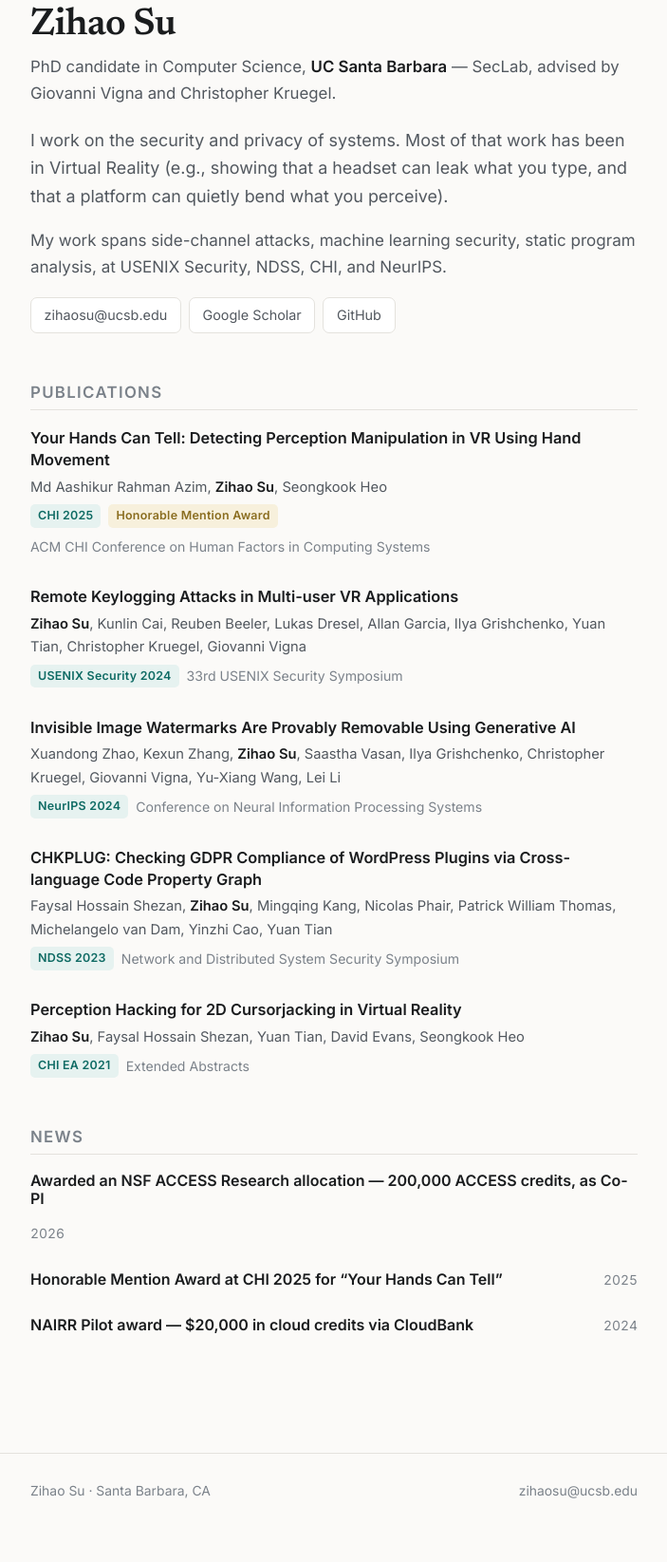
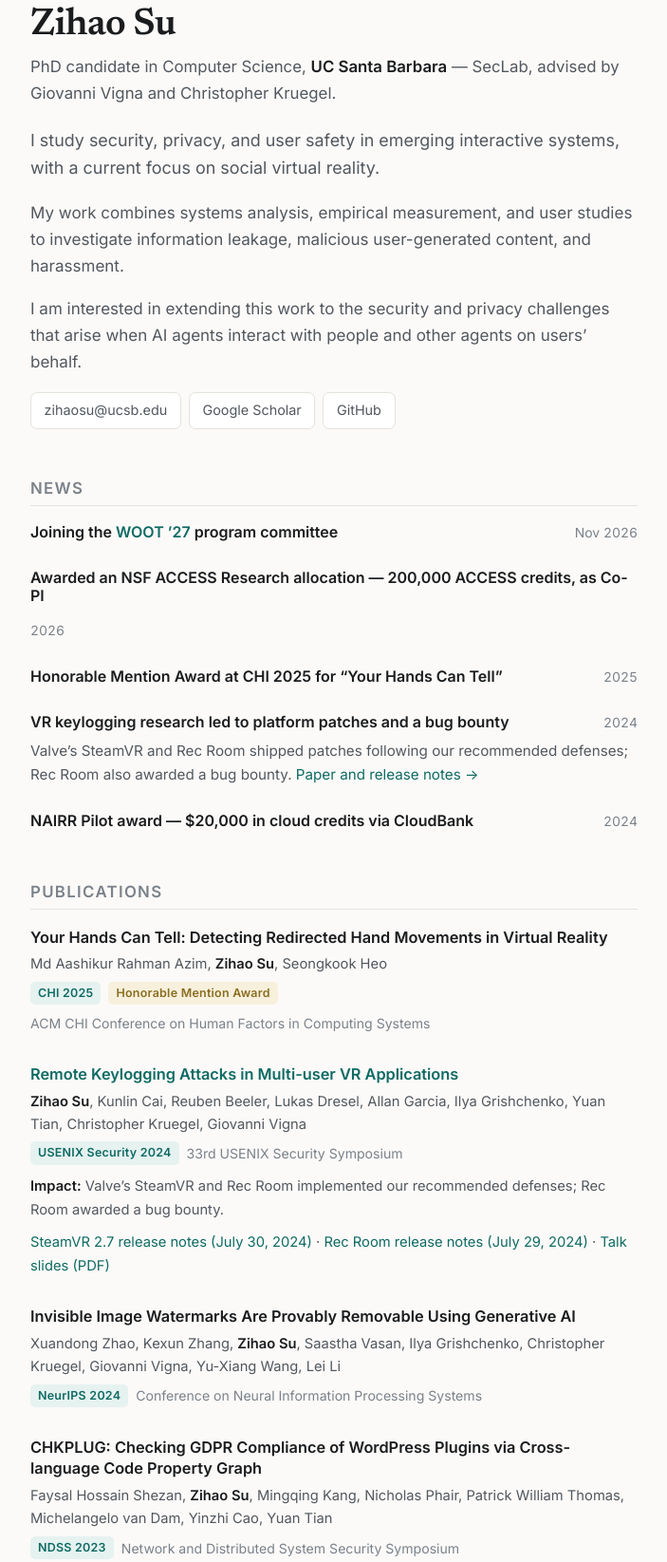
Before and after one commit to JerrySu11/JerrySu11.github.io, a plain HTML site: page index.html in a window 1280 px wide. Shown: the part 115-1760 px from the top of the page at 95% size, without its empty margins (288-991 px from the left). Before the commit the page ends 1737 px from the top, so only its background shows below. Drawn offline with Linux system fonts and the light colour scheme.

Commit message:
Update research interests, WOOT service, and published research impact

```diff
--- a/assets/css/style.css
+++ b/assets/css/style.css
@@ -143,6 +143,7 @@ main.wrap { padding-top: 3rem; padding-bottom: 4rem; }
 .pub-authors { font-size: 0.92rem; color: var(--text-soft); margin: 0 0 0.4rem; }
 .pub-authors .me { color: var(--text); font-weight: 600; }
 .pub-meta { font-size: 0.88rem; color: var(--text-mute); margin: 0; display: flex; flex-wrap: wrap; gap: 0.5rem; align-items: center; }
+.pub-impact { font-size: 0.92rem; margin: 0.65rem 0 0; }
 
 .tag {
   display: inline-block; border-radius: 5px; padding: 0.12rem 0.5rem;
--- a/index.html
+++ b/index.html
@@ -4,14 +4,14 @@
 <meta charset="utf-8">
 <meta name="viewport" content="width=device-width, initial-scale=1">
 <title>Zihao Su — Security &amp; Privacy Researcher</title>
-<meta name="description" content="Zihao Su is a PhD candidate in computer security at UC Santa Barbara, working on the security and privacy of social and multi-user virtual reality, ML security, and program analysis.">
+<meta name="description" content="Zihao Su studies security, privacy, and user safety in emerging interactive systems, with a current focus on social virtual reality, at UC Santa Barbara.">
 <link rel="icon" href="assets/img/favicon.svg" type="image/svg+xml">
 <link rel="preconnect" href="https://fonts.googleapis.com">
 <link rel="preconnect" href="https://fonts.gstatic.com" crossorigin>
 <link href="https://fonts.googleapis.com/css2?family=Inter:wght@400;500;600&family=Newsreader:opsz,wght@6..72,500;6..72,600&display=swap" rel="stylesheet">
 <link rel="stylesheet" href="assets/css/style.css">
 <meta property="og:title" content="Zihao Su — Security &amp; Privacy Researcher">
-<meta property="og:description" content="PhD candidate at UC Santa Barbara. Security and privacy of social and multi-user VR, ML security, program analysis.">
+<meta property="og:description" content="PhD candidate at UC Santa Barbara studying security, privacy, and user safety in emerging interactive systems, with a current focus on social virtual reality.">
 <meta property="og:type" content="profile">
 </head>
 <body>
@@ -36,24 +36,45 @@
     </p>
 
     <p class="lede">
-      I work on the security and privacy of systems. Most of that work has been in Virtual Reality (e.g., showing that a headset can leak what you type, and that a platform
-      can quietly bend what you perceive).
+      I study security, privacy, and user safety in emerging interactive systems, with a current focus on social virtual reality.
     </p>
     <p>
-      My work spans side-channel attacks, machine learning security, static program analysis, at USENIX Security, NDSS, CHI, and NeurIPS.
+      My work combines systems analysis, empirical measurement, and user studies to investigate information leakage, malicious user-generated content, and harassment.
+    </p>
+    <p>
+      I am interested in extending this work to the security and privacy challenges that arise when AI agents interact with people and other agents on users’ behalf.
     </p>
 
     <ul class="links">
       <li><a href="mailto:zihaosu@ucsb.edu">zihaosu@ucsb.edu</a></li>
-      <li><a href="https://scholar.google.com/citations?user=kZVwaTMAAAAJ&amp;hl=en">Google Scholar</a></li>
+      <li><a href="https://scholar.google.com/citations?user=iBAr8iQAAAAJ&amp;hl=en">Google Scholar</a></li>
       <li><a href="https://github.com/JerrySu11">GitHub</a></li>
     </ul>
   </section>
 
+  <h2 id="news">News</h2>
+  <!-- Keep selected recent updates and notable research impact, newest first. -->
+  <div class="entry">
+    <div class="entry-head"><h3>Joining the <a href="https://www.usenix.org/conference/woot27">WOOT ’27</a> program committee</h3><span class="when">Nov 2026</span></div>
+  </div>
+  <div class="entry">
+    <div class="entry-head"><h3>Awarded an NSF ACCESS Research allocation &mdash; 200,000 ACCESS credits, as Co-PI</h3><span class="when">2026</span></div>
+  </div>
+  <div class="entry">
+    <div class="entry-head"><h3>Honorable Mention Award at CHI 2025 for “Your Hands Can Tell”</h3><span class="when">2025</span></div>
+  </div>
+  <div class="entry">
+    <div class="entry-head"><h3>VR keylogging research led to platform patches and a bug bounty</h3><span class="when">2024</span></div>
+    <p>Valve’s SteamVR and Rec Room shipped patches following our recommended defenses; Rec Room also awarded a bug bounty. <a href="#vr-keylogging">Paper and release notes →</a></p>
+  </div>
+  <div class="entry">
+    <div class="entry-head"><h3>NAIRR Pilot award — $20,000 in cloud credits via CloudBank</h3><span class="when">2024</span></div>
+  </div>
+
   <h2 id="publications">Publications</h2>
 
   <div class="pub">
-    <p class="pub-title">Your Hands Can Tell: Detecting Perception Manipulation in VR Using Hand Movement</p>
+    <p class="pub-title">Your Hands Can Tell: Detecting Redirected Hand Movements in Virtual Reality</p>
     <p class="pub-authors">Md Aashikur Rahman Azim, <span class="me">Zihao Su</span>, Seongkook Heo</p>
     <p class="pub-meta">
       <span class="tag">CHI 2025</span>
@@ -62,12 +83,18 @@
     </p>
   </div>
 
-  <div class="pub">
-    <p class="pub-title">Remote Keylogging Attacks in Multi-user VR Applications</p>
+  <div class="pub" id="vr-keylogging">
+    <p class="pub-title"><a href="https://www.usenix.org/conference/usenixsecurity24/presentation/su-zihao">Remote Keylogging Attacks in Multi-user VR Applications</a></p>
     <p class="pub-authors"><span class="me">Zihao Su</span>, Kunlin Cai, Reuben Beeler, Lukas Dresel, Allan Garcia, Ilya Grishchenko, Yuan Tian, Christopher Kruegel, Giovanni Vigna</p>
     <p class="pub-meta">
       <span class="tag">USENIX Security 2024</span>
       <span>33rd USENIX Security Symposium</span>
+    </p>
+    <p class="pub-impact"><strong>Impact:</strong> Valve’s SteamVR and Rec Room implemented our recommended defenses; Rec Room awarded a bug bounty.</p>
+    <p class="pub-impact">
+      <a href="https://store.steampowered.com/news/posts/?appgroupname=SteamVR&amp;appids=250820&amp;enddate=1728412551&amp;feed=steam_community_announcements">SteamVR 2.7 release notes (July 30, 2024)</a> ·
+      <a href="https://store.steampowered.com/news/posts/?appgroupname=Rec+Room&amp;appids=471710&amp;enddate=1723518215&amp;feed=steam_community_announcements">Rec Room release notes (July 29, 2024)</a> ·
+      <a href="https://www.usenix.org/system/files/usenixsecurity24_slides-su-zihao.pdf#page=48">Talk slides (PDF)</a>
     </p>
   </div>
 
@@ -82,7 +109,7 @@
 
   <div class="pub">
     <p class="pub-title">CHKPLUG: Checking GDPR Compliance of WordPress Plugins via Cross-language Code Property Graph</p>
-    <p class="pub-authors">Faysal Hossain Shezan, <span class="me">Zihao Su</span>, Mingqing Kang, Nicolas Phair, Patrick William Thomas, Michelangelo van Dam, Yinzhi Cao, Yuan Tian</p>
+    <p class="pub-authors">Faysal Hossain Shezan, <span class="me">Zihao Su</span>, Mingqing Kang, Nicholas Phair, Patrick William Thomas, Michelangelo van Dam, Yinzhi Cao, Yuan Tian</p>
     <p class="pub-meta">
       <span class="tag">NDSS 2023</span>
       <span>Network and Distributed System Security Symposium</span>
@@ -98,18 +125,6 @@
     </p>
   </div>
 
-  <h2>News</h2>
-  <!-- Keep the three or four most recent items only; prune from the bottom. -->
-  <div class="entry">
-    <div class="entry-head"><h3>Awarded an NSF ACCESS Research allocation &mdash; 200,000 ACCESS credits, as Co-PI</h3><span class="when">2026</span></div>
-  </div>
-  <div class="entry">
-    <div class="entry-head"><h3>Honorable Mention Award at CHI 2025 for “Your Hands Can Tell”</h3><span class="when">2025</span></div>
-  </div>
-  <div class="entry">
-    <div class="entry-head"><h3>NAIRR Pilot award — $20,000 in cloud credits via CloudBank</h3><span class="when">2024</span></div>
-  </div>
-
 </main>
 
 <footer class="site-foot">
```
Also changed, not shown: about.html (+12 -5 lines), 1 other file.
